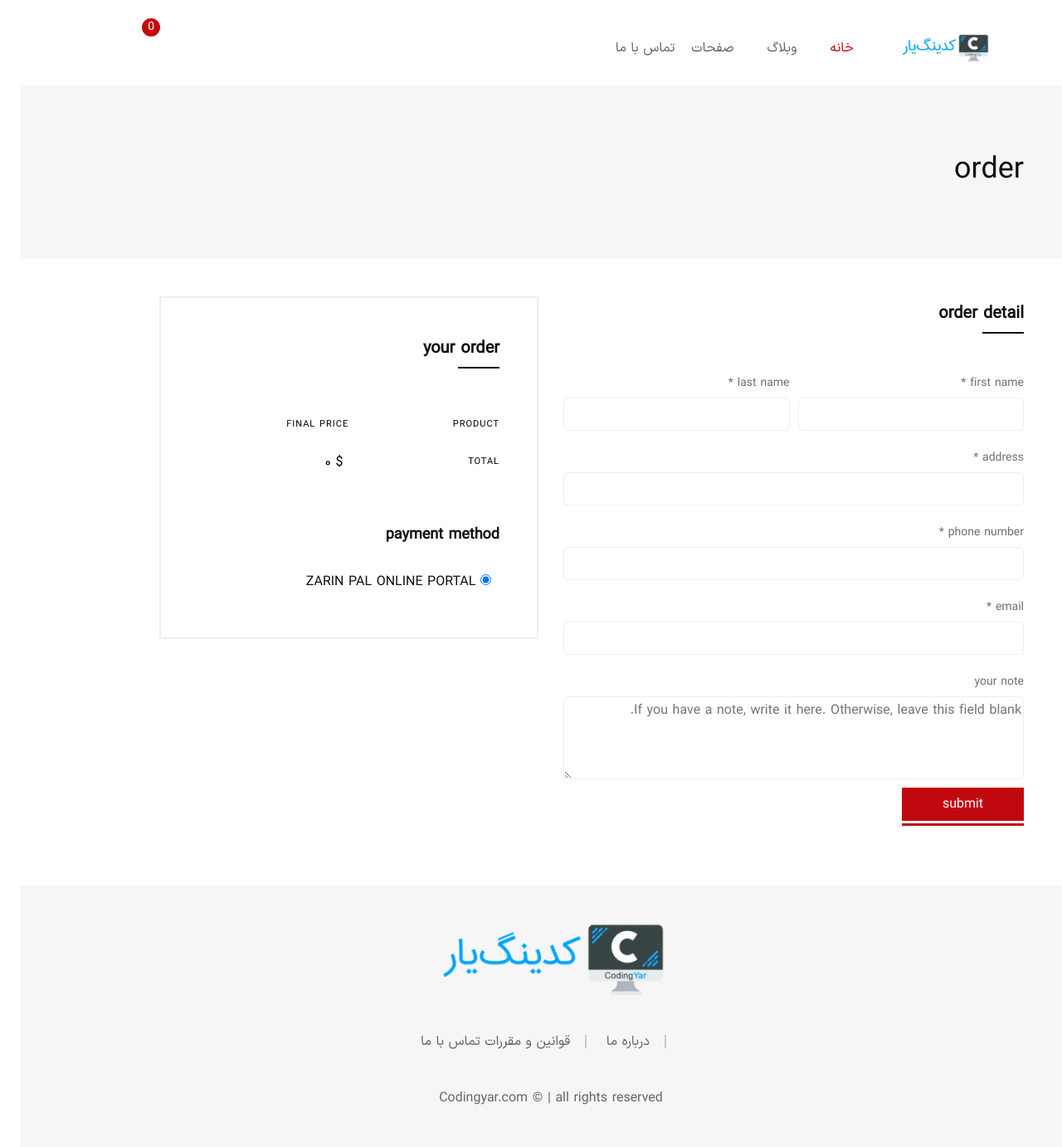
After one commit to ahmdrza1383/online-shop, a Django app: page /orders/create/ in a window 1280 px wide. The commit adds this page. Shown: the whole page at 83% size. Run offline with Django 5.2, Linux system fonts and the light colour scheme; parts of the project's set-up code (start-up, migrations or seed data) failed here and were passed over; some libraries are stand-ins or nearby versions; some web fonts are replaced.

Commit message:
add checkout page

```diff
--- a/cart/templates/cart/cart_detail.html
+++ b/cart/templates/cart/cart_detail.html
@@ -120,14 +120,14 @@
                                         </div>
                                         <div class="cart-calculator__item--value">
                                                 <span class="product-price-wrapper">
-                                                    <span class="money">{{ cart.get_total_price }} تومان</span>
+                                                    <span class="money">{{ cart.get_total_price }} {% translate '$' %}</span>
                                                 </span>
                                         </div>
                                     </div>
                                 </div>
                             </div>
-                            <a href="checkout.html" class="btn btn-fullwidth btn-bg-red btn-color-white btn-hover-2">
-                                ثبت سفارش
+                            <a href="{% url 'orders:order_create' %}" class="btn btn-fullwidth btn-bg-red btn-color-white btn-hover-2">
+                                {% trans 'order registration' %}
                             </a>
                         </div>
                     </div>
--- a/config/urls.py
+++ b/config/urls.py
@@ -25,6 +25,7 @@ urlpatterns = [
     path('accounts/', include('allauth.urls')),
     path('products/', include('products.urls')),
     path('cart/', include('cart.urls')),
+    path('orders/', include('orders.urls')),
 
     path('rosetta/', include('rosetta.urls')),
 ] + static(settings.MEDIA_URL, document_root=settings.MEDIA_ROOT)
--- /dev/null
+++ b/orders/templates/orders/order_create.html
@@ -0,0 +1,158 @@
+{% extends '_base.html' %}
+
+{% load crispy_forms_tags %}
+{% load i18n %}
+{% load comment_tags %}
+{% load static %}
+{% load jalali_tags %}
+{% load persian_translator %}
+{% load mathfilters %}
+{% load humanize %}
+
+{% block title %}
+    {% trans 'Order Page' %}
+{% endblock %}
+
+{% block content %}
+    <div class="wrapper">
+        <!-- Breadcrumb area Start -->
+        <div class="breadcrumb-area bg-color ptb--90" data-bg-color="#f6f6f6">
+            <div class="container">
+                <div class="row">
+                    <div class="col-12">
+                        <div class="d-flex justify-content-between align-items-center flex-sm-row flex-column">
+                            <h1 class="page-title">{% trans 'order' %}</h1>
+                        </div>
+                    </div>
+                </div>
+            </div>
+        </div>
+        <!-- Breadcrumb area End -->
+
+        <!-- Main Content Wrapper Start -->
+        <div class="main-content-wrapper">
+            <div class="page-content-inner">
+                <div class="container">
+                    <div class="row pt--50 pt-md--40 pt-sm--20"></div>
+                    <div class="row pb--80 pb-md--60 pb-sm--40">
+                        <!-- Checkout Area Start -->
+                        <div class="col-lg-6">
+                            <div class="checkout-title mt--10">
+                                <h2>{% trans 'order detail' %}</h2>
+                            </div>
+                            <div class="checkout-form">
+                                <form action="#" class="form form--checkout">
+                                    {% csrf_token %}
+                                    <div class="form-row mb--20">
+                                        <div class="form__group col-md-6 mb-sm--30">
+                                            <label for="billing_fname"
+                                                   class="form__label form__label--2">{% trans 'first name' %} <span
+                                                    class="required">*</span></label>
+                                            <input type="text" name="first_name" id="billing_fname"
+                                                   class="form__input form__input--2" required>
+                                        </div>
+                                        <div class="form__group col-md-6">
+                                            <label for="billing_lname"
+                                                   class="form__label form__label--2">{% trans 'last name' %}
+                                                <span class="required">*</span></label>
+                                            <input type="text" name="last_name" id="billing_lname"
+                                                   class="form__input form__input--2" required>
+                                        </div>
+                                    </div>
+                                    <div class="form-row mb--20">
+                                        <div class="form__group col-12">
+                                            <label for="billing_company"
+                                                   class="form__label form__label--2">{% trans 'address' %}
+                                                <span class="required">*</span></label>
+                                            <input type="text" name="address" id="billing_company"
+                                                   class="form__input form__input--2" required>
+                                        </div>
+                                    </div>
+                                    <div class="form-row mb--20">
+                                        <div class="form__group col-12">
+                                            <label for="billing_phone"
+                                                   class="form__label form__label--2">{% trans 'phone number' %}
+                                                <span class="required">*</span></label>
+                                            <input type="text" name="phone_number" id="billing_phone"
+                                                   class="form__input form__input--2" required>
+                                        </div>
+                                    </div>
+                                    <div class="form-row mb--20">
+                                        <div class="form__group col-12">
+                                            <label for="billing_email"
+                                                   class="form__label form__label--2">{% trans 'email' %} <span
+                                                    class="required">*</span></label>
+                                            <input type="email" name="email" id="billing_email"
+                                                   class="form__input form__input--2" required>
+                                        </div>
+                                    </div>
+                                    <div class="form-row">
+                                        <div class="form__group col-12">
+                                            <label for="orderNotes"
+                                                   class="form__label form__label--2">{% trans 'your note' %}</label>
+                                            <textarea class="form__input form__input--2 form__input--textarea"
+                                                      id="orderNotes" name="note"
+                                                      placeholder="{% trans 'If you have a note, write it here. Otherwise, leave this field blank.' %}"></textarea>
+                                        </div>
+                                    </div>
+                                    <button type="submit" class="btn btn-small btn-bg-red btn-color-white btn-hover-2">{% trans 'submit' %}</button>
+                                </form>
+                            </div>
+                        </div>
+                        <div class="col-xl-5 offset-xl-1 col-lg-6 mt-md--40">
+                            <div class="order-details">
+                                <div class="checkout-title mt--10">
+                                    <h2>{% trans 'your order' %}</h2>
+                                </div>
+                                <div class="table-content table-responsive mb--30">
+                                    <table class="table order-table order-table-2">
+                                        <thead>
+                                        <tr>
+                                            <th>{% trans 'product' %}</th>
+                                            <th class="text-right">{% trans 'final price' %}</th>
+                                        </tr>
+                                        </thead>
+                                        <tbody>
+                                        {% for item in cart %}
+                                            <tr>
+                                                <th>{{ item.product_obj.name }}
+                                                    <strong><span>&#10005;</span>{{ item.quantity|translate_num_to_persian }}
+                                                    </strong>
+                                                </th>
+                                                <td class="text-right"
+                                                    dir="ltr">{{ item.quantity|mul:item.product_obj.price|intcomma:False|translate_num_to_persian }} {% translate '$' %}</td>
+                                            </tr>
+                                        {% endfor %}
+                                        </tbody>
+                                        <tfoot>
+                                        <tr class="cart-subtotal">
+                                            <th>{% trans 'total' %}</th>
+                                            <td class="text-right"
+                                                dir="ltr">{{ cart.get_total_price|intcomma:False|translate_num_to_persian }} {% trans "$" %}</td>
+                                        </tr>
+                                        </tfoot>
+                                    </table>
+                                </div>
+                                <div class="checkout-payment">
+                                    <h2 class="py-5">{% trans 'payment method' %}</h2>
+                                    <form action="#" class="payment-form">
+                                        <div class="payment-group mb--10">
+                                            <div class="payment-radio">
+                                                <input type="radio" value="bank" name="payment-method" id="bank"
+                                                       checked>
+                                                <label class="payment-label"
+                                                       for="cheque">{% trans 'Zarin Pal online portal' %}</label>
+                                            </div>
+                                        </div>
+                                    </form>
+                                </div>
+                            </div>
+                        </div>
+                        <!-- Checkout Area End -->
+                    </div>
+                </div>
+            </div>
+        </div>
+        <!-- Main Content Wrapper Start -->
+    </div>
+{% endblock %}
--- /dev/null
+++ b/orders/urls.py
@@ -0,0 +1,9 @@
+from django.urls import path
+
+from . import views
+
+app_name = 'orders'
+
+urlpatterns = [
+    path('create/', views.order_create_view, name='order_create'),
+]
--- a/orders/views.py
+++ b/orders/views.py
@@ -1,3 +1,5 @@
 from django.shortcuts import render
 
-# Create your views here.
+
+def order_create_view(request):
+    return render(request, 'orders/order_create.html')
--- a/templates/_base.html
+++ b/templates/_base.html
@@ -3,6 +3,8 @@
 {% load i18n %}
 
 {% load static %}
+{% load persian_translator %}
+{% load humanize %}
 
 <!doctype html>
 <html lang="en">
@@ -220,7 +222,7 @@
                                         </a>
                                     </span>
                                 <span class="mini-cart__product__quantity">
-                                        <span>{{ item.product_obj.price }} تومان</span> &#215; <span>{{ item.quantity }}</span>
+                                        <span dir="ltr">{{ item.product_obj.price|intcomma:False|translate_num_to_persian }} {% trans '$' %}</span> &#215; <span>{{ item.quantity }}</span>
                                 </span>
                             </div>
                         </li>
@@ -228,7 +230,7 @@
                 </ul>
                 <div class="mini-cart__total">
                     <span>{% trans 'total' %}</span>
-                    <span class="ammount"> {{ cart.get_total_price }}تومان</span>
+                    <span class="ammount" dir="ltr"> {{ cart.get_total_price|intcomma:False|translate_num_to_persian }} {% trans '$'%}</span>
                 </div>
                 <div class="mini-cart__buttons">
                     <a href="{% url 'cart:cart_detail' %}"
```
Also changed, not shown: orders/forms.py (added, +11 -0 lines), accounts/locale/__init__.py (added), cart/locale/fa/LC_MESSAGES/django.po, media/products/covers/14-ultra.jpg (added), media/products/covers/edmi-a3.jpg (added), orders/locale/__init__.py (added), orders/locale/fa/LC_MESSAGES/django.po (added), products/locale/fa/LC_MESSAGES/django.po, templates/locale/fa/LC_MESSAGES/django.po, 4 other files.
